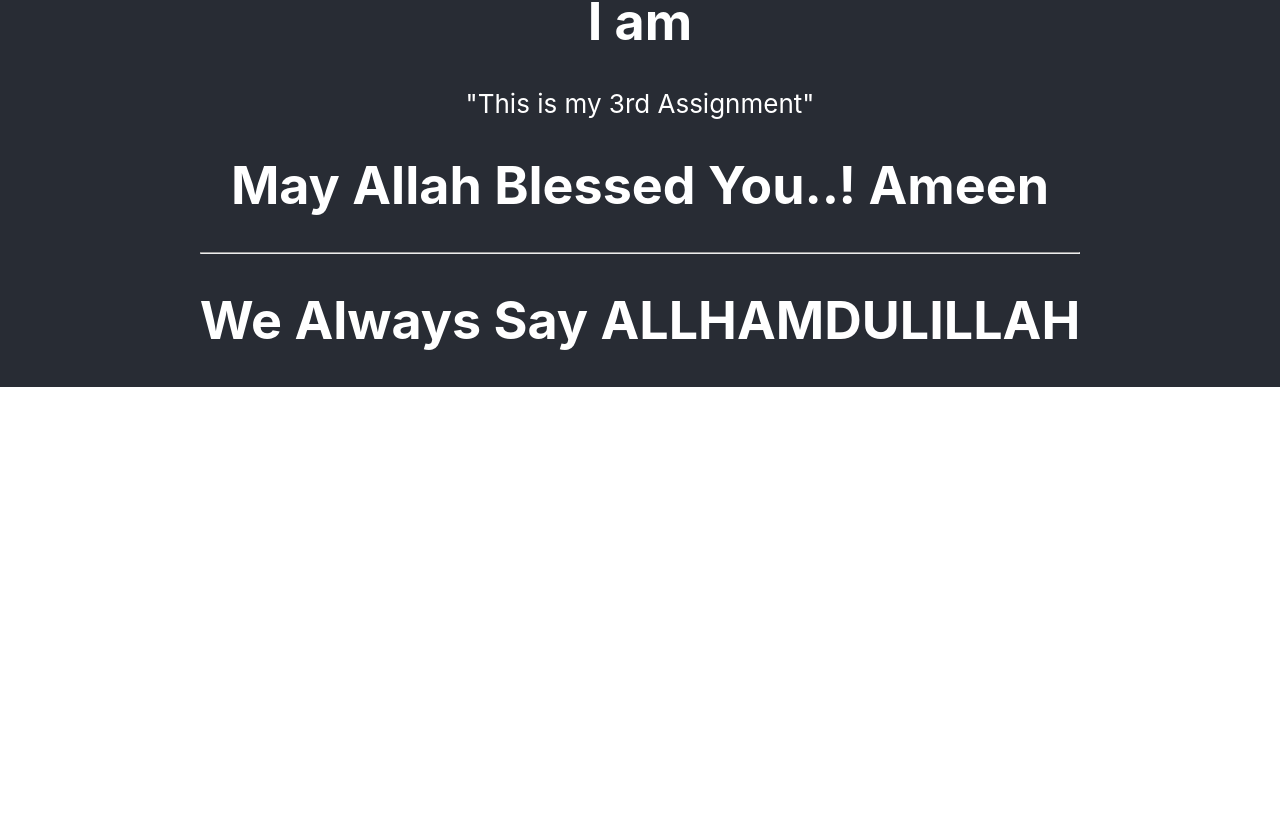
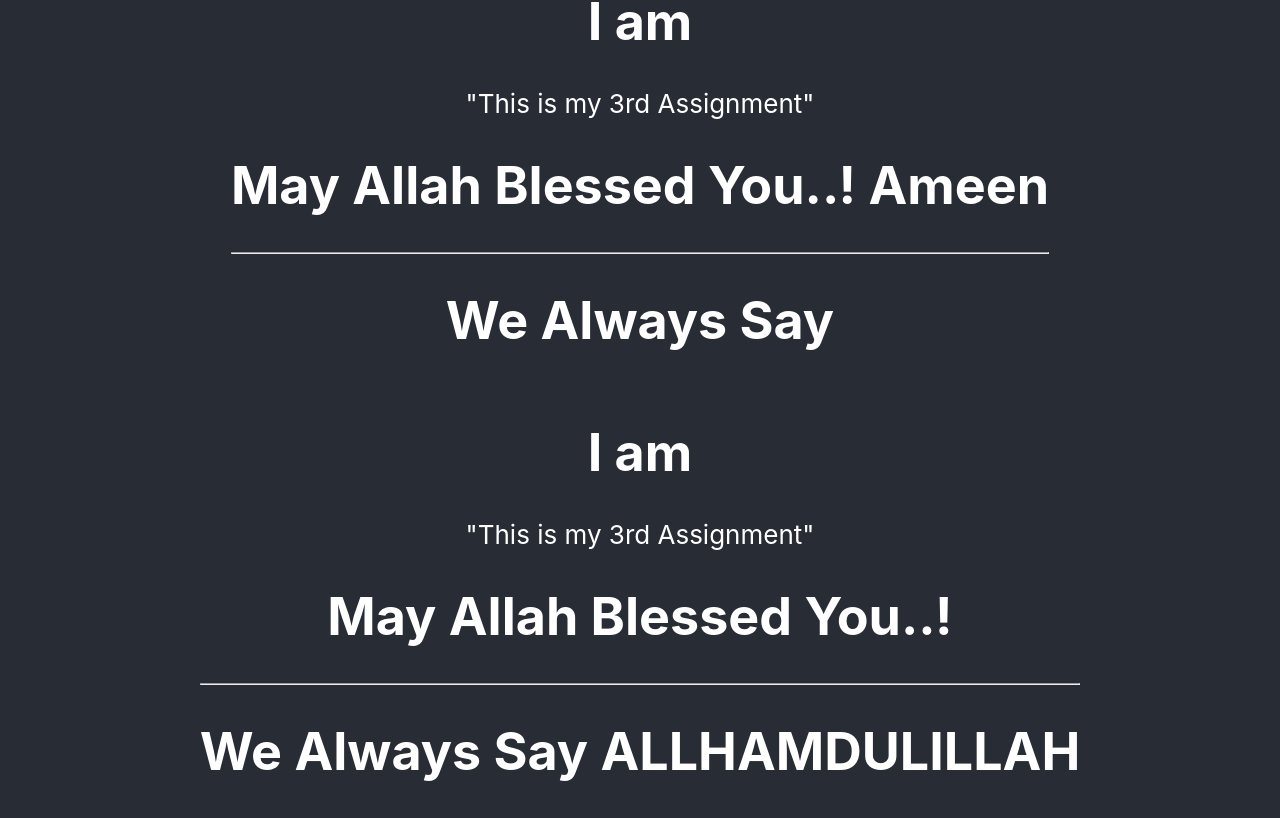
Before and after one commit to muhammadshariqghouri/assignment3, a React (Create React App) app: page / in a window 1280 px wide. Shown: the part 608-1426 px from the top of the page. Before the commit the page ends 995 px from the top, so only its background shows below. Built offline with nearby package versions, Linux system fonts and the light colour scheme.

Commit message:
Update App.js

```diff
--- a/src/App.js
+++ b/src/App.js
@@ -7,7 +7,8 @@ function App() {
     <header className="App-header">
       <h1> Assalam O Alaikum...! </h1>
       <Prayers name="Muhammad Shariq Bilal Ghori"/>
-      <Prayers prayerName="Ameen" prayerName1="ALLHAMDULILLAH"/>
+      <Prayers prayerName="Ameen"/>
+      <Prayers prayerName1="ALLHAMDULILLAH"/>
 
       {/* <Prayers></Prayers> */}
 
```
